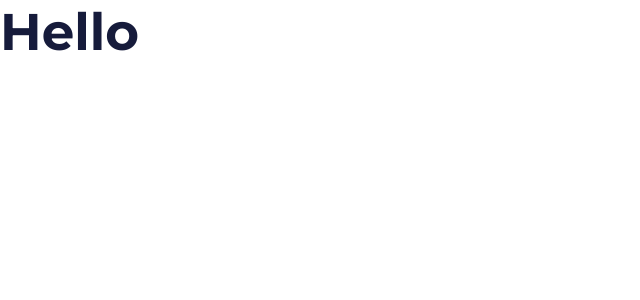
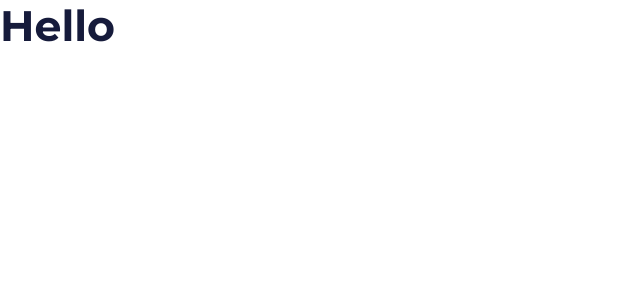
Before and after one commit to AlekseiOvchinnikov13/mors, a Next.js app: page / in a window 1280 px wide. Shown: the top 300 px of the page, without its empty margins (0-640 px from the left). Built offline with nearby package versions, Linux system fonts and the light colour scheme.

Commit message:
change Header.module.scss styles

```diff
--- a/src/components/Header/Header.module.scss
+++ b/src/components/Header/Header.module.scss
@@ -1,6 +1,6 @@
 @import "../../app/styles/variables.module";
 
 .title {
-  font-size: $DESKTOP_FZ_TITLE_PRIMARY;
+  font-size: $DESKTOP_FZ_TITLE_SECONDARY;
   color: $COLOR_DARKBLUE_DARK;
 }
```
Also changed, not shown: 1 other file (tests, documents, lock files or other folders).
